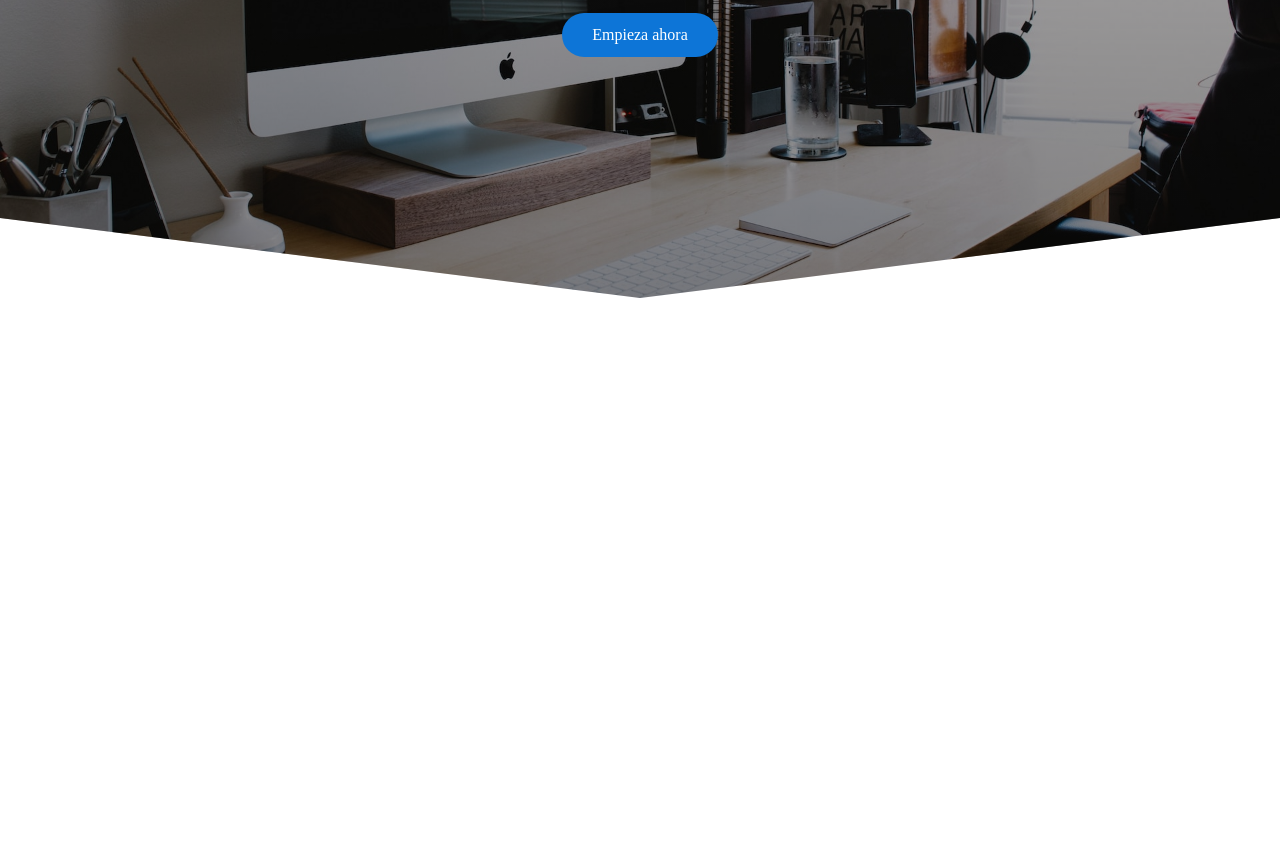
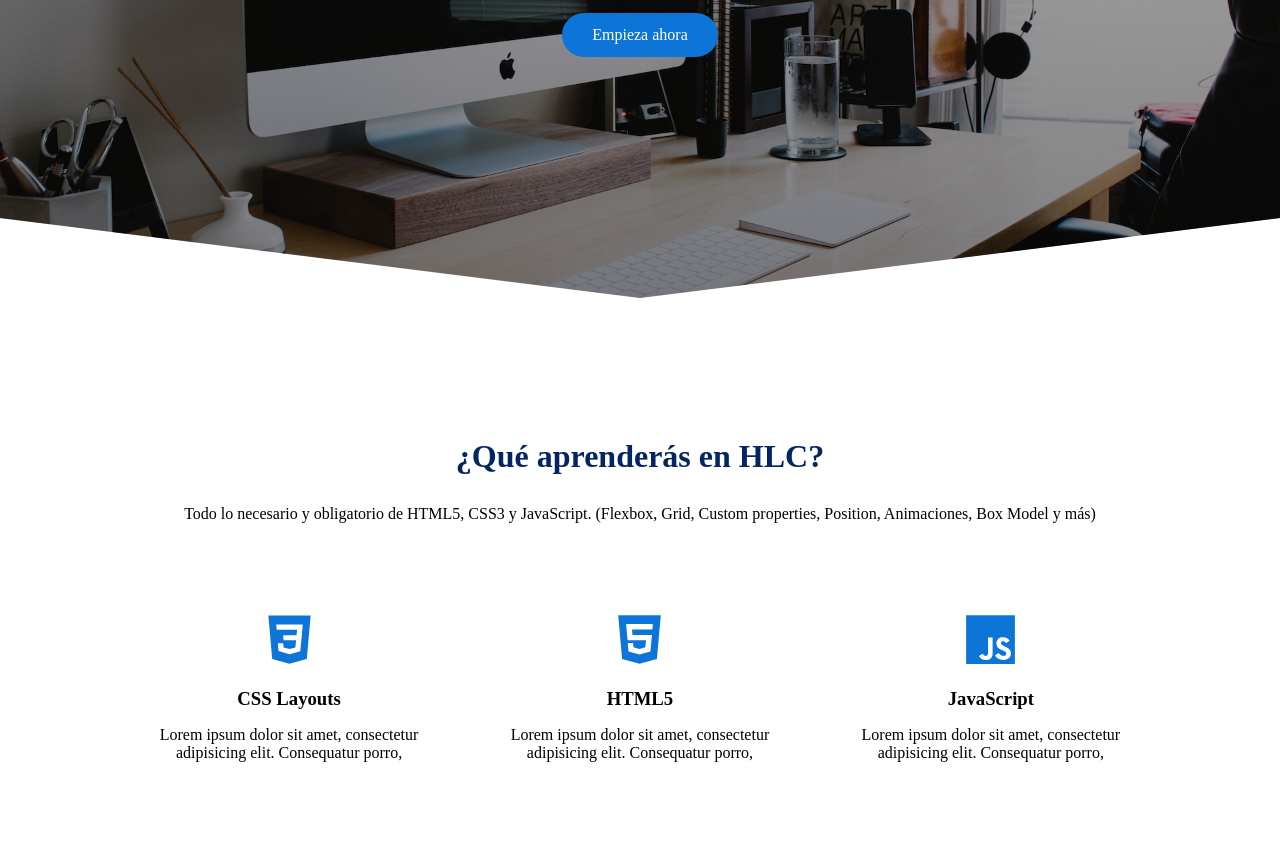
Before and after one commit to stonixbas/ProyectoHLC, a plain HTML site: page index.html in a window 1280 px wide. Shown: the part 462-1324 px from the top of the page. Before the commit the page ends 800 px from the top, so only its background shows below. Drawn offline with Linux system fonts and the light colour scheme.

Commit message:
v2.about

```diff
--- a/CSS/style.css
+++ b/CSS/style.css
@@ -1,7 +1,9 @@
 :root {
   --padding-container: 100px 0;
+  --color-title: #032564;
 }
 
+/* css header */
 * {
   margin: 0;
   padding: 0;
@@ -116,3 +118,46 @@
   padding: 13px 30px;
   border-radius: 32px;
 }
+
+/* css about */
+.about {
+  text-align: center;
+}
+
+.subtittle {
+  color: var(--color-title);
+  font-size: 2rem;
+  margin-bottom: 25px;
+}
+
+.about_paragraph {
+  line-height: 1.7;
+}
+
+.about_icons {
+  display: flex;
+  flex-flow: column nowrap;
+  gap: 1em;
+  justify-items: center;
+  width: 260px;
+  overflow: hidden;
+  margin: 0 auto;
+}
+
+.about_icon {
+  width: 25%;
+  align-self: center;
+}
+
+.about_main {
+  padding-top: 80px;
+  display: flex;
+  width: 90%;
+  margin: 0 auto;
+  gap: 1em;
+  overflow: hidden;
+}
+
+article img {
+  color: #0d75d7;
+}
--- a/index.html
+++ b/index.html
@@ -34,5 +34,42 @@
         <a href="#" class="cta">Empieza ahora</a>
       </section>
     </header>
+    <main>
+      <section class="mi_container about">
+        <h2 class="subtittle">¿Qué aprenderás en HLC?</h2>
+        <p class="about_paragraph">
+          Todo lo necesario y obligatorio de HTML5, CSS3 y JavaScript. (Flexbox,
+          Grid, Custom properties, Position, Animaciones, Box Model y más)
+        </p>
+        <div class="about_main">
+          <article class="about_icons">
+            <img src="images/css3.svg" class="about_icon" />
+            <h3 class="about_title">CSS Layouts</h3>
+            <p class="about_paragrah">
+              Lorem ipsum dolor sit amet, consectetur adipisicing elit.
+              Consequatur porro,
+            </p>
+          </article>
+
+          <article class="about_icons">
+            <img src="images/html5.svg" class="about_icon" />
+            <h3 class="about_title">HTML5</h3>
+            <p class="about_paragrah">
+              Lorem ipsum dolor sit amet, consectetur adipisicing elit.
+              Consequatur porro,
+            </p>
+          </article>
+
+          <article class="about_icons">
+            <img src="images/javascript.svg" class="about_icon" />
+            <h3 class="about_title">JavaScript</h3>
+            <p class="about_paragrah">
+              Lorem ipsum dolor sit amet, consectetur adipisicing elit.
+              Consequatur porro,
+            </p>
+          </article>
+        </div>
+      </section>
+    </main>
   </body>
 </html>
```
Also changed, not shown: images/css3.svg (added), images/html5.svg (added), images/javascript.svg (added).
